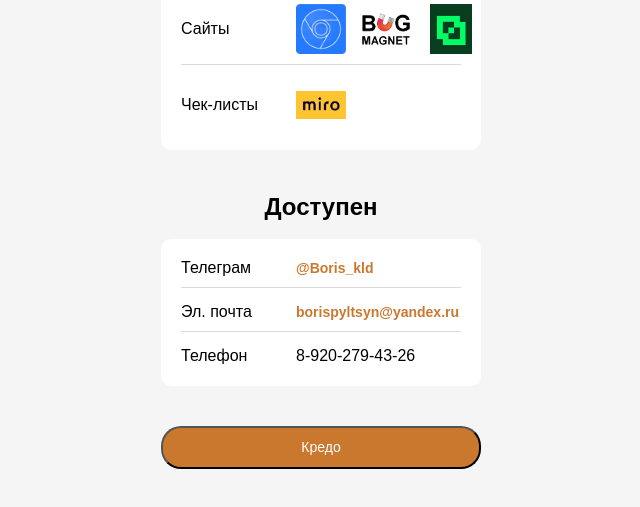
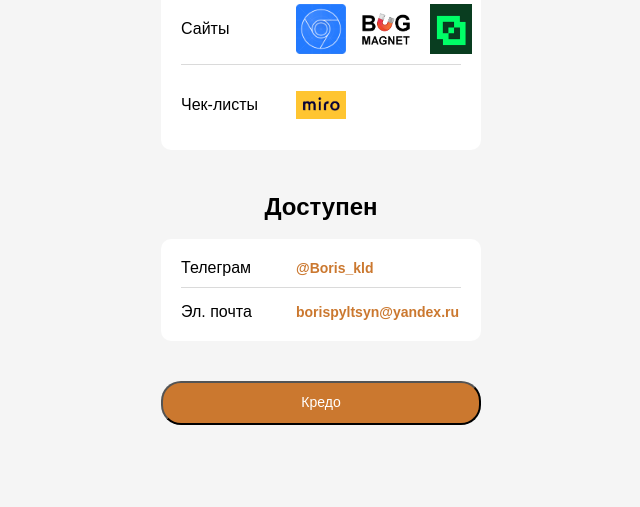
Before and after one commit to PiltsinQA/PiltsinQA.github.io, a plain HTML site: page index.html in a window 1280 px wide. Shown: the part 1310-1817 px from the top of the page, without its empty margins (319-959 px from the left). After the commit the page ends 1775 px from the top, so only its background shows below. Drawn offline with Linux system fonts and the light colour scheme.

Commit message:
тестирую ветку

```diff
--- a/index.html
+++ b/index.html
@@ -94,10 +94,7 @@
             <p class="links__title">Эл. почта</p>
             <a href="mailto:borispyltsyn@yandex.ru" class="link">borispyltsyn@yandex.ru</a>
           </li>
-           <li class="links__link">
-            <p class="links__title">Телефон</p>
-            <a>8-920-279-43-26</a>
-          </li>
+
         </ul>
       </section>
 
```
